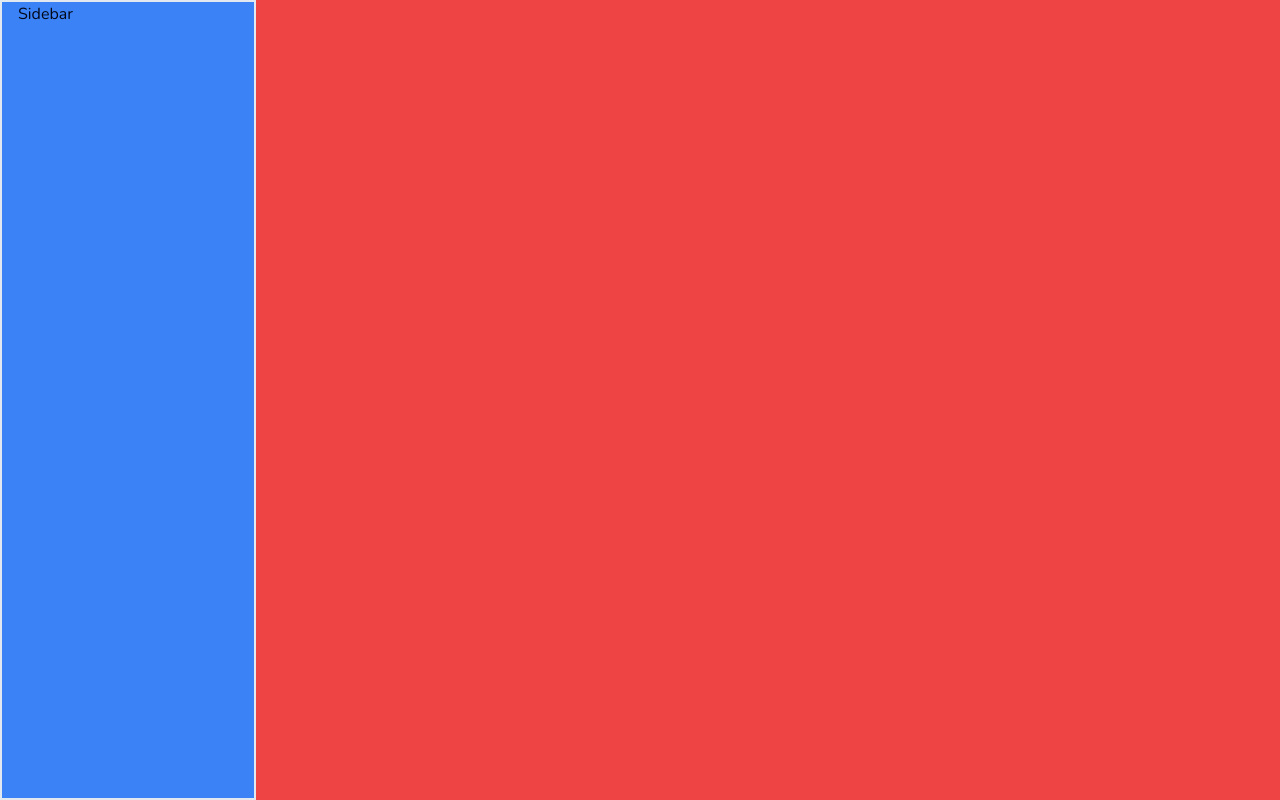
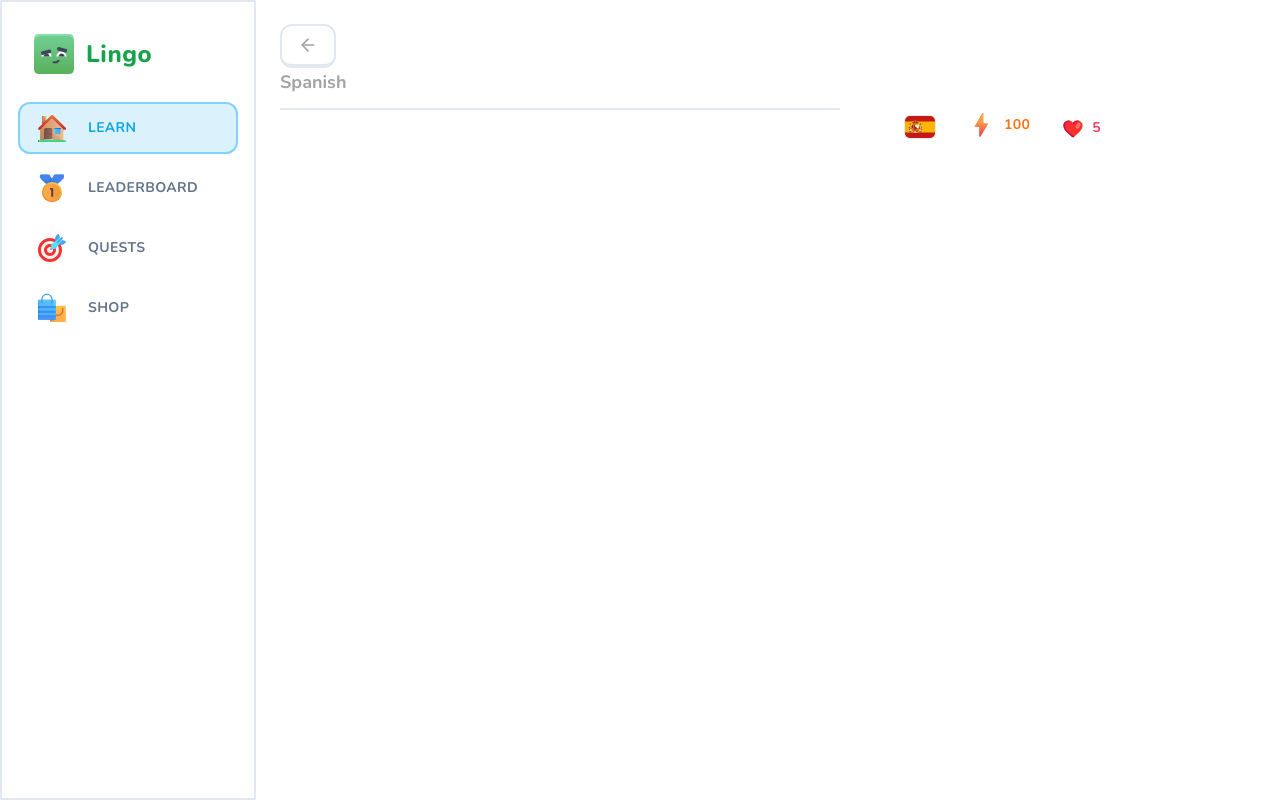
Before and after one commit to carlosfor1111/lingo, a Next.js app: page /learn in a window 1280 px wide. Built offline with nearby package versions, Linux system fonts and the light colour scheme.

Commit message:
feat:add page Wrapper

```diff
--- a/app/(main)/layout.tsx
+++ b/app/(main)/layout.tsx
@@ -11,7 +11,7 @@
       <MobileHeader />
       <Sidebar className="hidden lg:flex" />
       <main className="lg:pl-[256px] h-full pt-[50px] lg:pt-0">
-        <div className="bg-red-500 h-full">{children}</div>
+        <div className="max-w-[1056px] mx-auto pt-6 h-full">{children}</div>
       </main>
     </>
   );
--- /dev/null
+++ b/app/(main)/learn/header.tsx
@@ -0,0 +1,22 @@
+import Link from "next/link";
+import { ArrowLeft } from "lucide-react";
+
+import { Button } from "@/components/ui/button";
+
+type Props = {
+  title: string;
+};
+
+export const Header = ({ title }: Props) => {
+  return (
+    <div className="sticky top-0 bg-white pb-3 lg:pt-[28px] lg:mt-[-28px] flex items-center justify-between border-b-2 text-neutral-400 lg:z-50 ">
+      <Link href="/courses">
+        <Button>
+          <ArrowLeft className="w-5 h-5 stoke-2 text-neutral-400" />
+        </Button>
+        <h1 className="font-bold text-lg">{title}</h1>
+      </Link>
+      <div />
+    </div>
+  );
+};
--- a/app/(main)/learn/page.tsx
+++ b/app/(main)/learn/page.tsx
@@ -1,9 +1,24 @@
-type Props = {
-  children: React.ReactNode;
-};
+import { StickyWrapper } from "@/components/sticky-wrapper";
+import { FeedWrapper } from "@/components/feed-wrapper";
+import { UserProgress } from "@/components/user-progress";
+import { Header } from "@/app/(main)/learn/header";
 
-const LearnPage = ({ children }: Props) => {
-  return <div></div>;
+const LearnPage = () => {
+  return (
+    <div className="flex flex-row-reverse gap-[48px] px-6">
+      <StickyWrapper>
+        <UserProgress
+          activeCourse={{ title: "Spanish", imageSrc: "/es.svg" }}
+          hearts={5}
+          points={100}
+          hasActiveSubscription={false}
+        />
+      </StickyWrapper>
+      <FeedWrapper>
+        <Header title="Spanish" />
+      </FeedWrapper>
+    </div>
+  );
 };
 
 export default LearnPage;
--- /dev/null
+++ b/components/feed-wrapper.tsx
@@ -0,0 +1,7 @@
+type Props = {
+  children: React.ReactNode;
+};
+
+export const FeedWrapper = ({ children }: Props) => {
+  return <div className="flex-1 relative top-0 pb-10">{children}</div>;
+};
--- /dev/null
+++ b/components/sidebar-item.tsx
@@ -0,0 +1,35 @@
+"use client";
+
+import Link from "next/link";
+import Image from "next/image";
+import { usePathname } from "next/navigation";
+import { Button } from "@/components/ui/button";
+
+type Props = {
+  label: string;
+  iconSrc: string;
+  href: string;
+};
+
+export const SidebarItem = ({ label, iconSrc, href }: Props) => {
+  const pathname = usePathname();
+  const active = pathname === href;
+  return (
+    <Button
+      variant={active ? "sidebarOutline" : "sidebar"}
+      className="justify-start h-[52px]"
+      asChild
+    >
+      <Link href={href}>
+        <Image
+          src={iconSrc}
+          alt={label}
+          className="mr-5"
+          height={32}
+          width={32}
+        />
+        {label}
+      </Link>
+    </Button>
+  );
+};
--- a/components/sidebar.tsx
+++ b/components/sidebar.tsx
@@ -1,3 +1,9 @@
+import Image from "next/image";
+import Link from "next/link";
+import { ClerkLoading, ClerkLoaded, UserButton } from "@clerk/nextjs";
+import { Loader } from "lucide-react";
+
+import { SidebarItem } from "@/components/sidebar-item";
 import { cn } from "@/lib/utils";
 
 type Props = {
@@ -8,11 +14,36 @@
   return (
     <div
       className={cn(
-        "bg-blue-500 h-full lg:w-[256px] lg:fixed left-0 top-0 px-4 border-2 flex-col",
+        "h-full lg:w-[256px] lg:fixed left-0 top-0 px-4 border-2 flex-col",
         className
       )}
     >
-      Sidebar
+      <Link href="/learn">
+        <div className="pt-8 pl-4 pb-7 flex items-center gap-x-3">
+          <Image src="/mascot.svg" height={40} width={40} alt="Mascot" />
+          <h1 className="text-2xl font-extrabold text-green-600 tracking-wide">
+            Lingo
+          </h1>
+        </div>
+      </Link>
+      <div className="flex flex-col gap-y-2 flex-1">
+        <SidebarItem label="Learn" href="/learn" iconSrc="/learn.svg" />
+        <SidebarItem
+          label="Leaderboard"
+          href="/leaderboard"
+          iconSrc="/leaderboard.svg"
+        />
+        <SidebarItem label="quests" href="/quests" iconSrc="/quests.svg" />
+        <SidebarItem label="shop" href="/shop" iconSrc="/shop.svg" />
+      </div>
+      <div className="p-4">
+        <ClerkLoading>
+          <Loader className="h-5 w-5 text-muted-foreground animate-spin" />
+        </ClerkLoading>
+        <ClerkLoaded>
+          <UserButton afterSignOutUrl="/" />
+        </ClerkLoaded>
+      </div>
     </div>
   );
 };
--- /dev/null
+++ b/components/sticky-wrapper.tsx
@@ -0,0 +1,13 @@
+type Props = {
+  children: React.ReactNode;
+};
+
+export const StickyWrapper = ({ children }: Props) => {
+  return (
+    <div className="hidden lg:block w-[368px] sticky self-end bottom-6">
+      <div className="min-h-[clac(100vh-48px)] sticky top-6 flex flex-col gap-y-4">
+        {children}
+      </div>
+    </div>
+  );
+};
--- /dev/null
+++ b/components/user-progress.tsx
@@ -0,0 +1,61 @@
+import Link from "next/link";
+import Image from "next/image";
+import { InfinityIcon } from "lucide-react";
+import { Button } from "@/components/ui/button";
+type Props = {
+  activeCourse: { imageSrc: string; title: string };
+  hearts: number;
+  points: number;
+  hasActiveSubscription: boolean;
+};
+
+export const UserProgress = ({
+  activeCourse,
+  hearts,
+  points,
+  hasActiveSubscription,
+}: Props) => {
+  return (
+    <div className="flex items-center justify-between gap-x-2 w-full">
+      <Link href="/course">
+        <Button variant="ghost">
+          <Image
+            src={activeCourse.imageSrc}
+            alt={activeCourse.title}
+            className="rounded-md border"
+            width={32}
+            height={32}
+          />
+        </Button>
+        <Link href="/shop">
+          <Button variant="ghost" className="text-orange-500">
+            <Image
+              src="/points.svg"
+              height={28}
+              width={28}
+              alt="Points"
+              className="mr-2"
+            />
+            {points}
+          </Button>
+        </Link>
+        <Link href="/shop">
+          <Button variant="ghost" className="text-rose-500">
+            <Image
+              src="/heart.svg"
+              height={22}
+              width={22}
+              alt="Hearts"
+              className="mr-2"
+            />
+            {hasActiveSubscription ? (
+              <InfinityIcon className="h-4 m-4 stroke-[3]" />
+            ) : (
+              hearts
+            )}
+          </Button>
+        </Link>
+      </Link>
+    </div>
+  );
+};
--- a/package.json
+++ b/package.json
@@ -12,8 +12,10 @@
     "@clerk/nextjs": "^4.29.9",
     "@radix-ui/react-dialog": "^1.0.5",
     "@radix-ui/react-slot": "^1.0.2",
+    "@vercel/postgres": "^0.7.2",
     "class-variance-authority": "^0.7.0",
     "clsx": "^2.1.0",
+    "drizzle-orm": "^0.30.4",
     "lucide-react": "^0.363.0",
     "next": "14.1.4",
     "react": "^18",
@@ -26,6 +28,7 @@
     "@types/react": "^18",
     "@types/react-dom": "^18",
     "autoprefixer": "^10.0.1",
+    "drizzle-kit": "^0.20.14",
     "eslint": "^8",
     "eslint-config-next": "14.1.4",
     "postcss": "^8",
```
Also changed, not shown: 1 other file (tests, documents, lock files or other folders).
